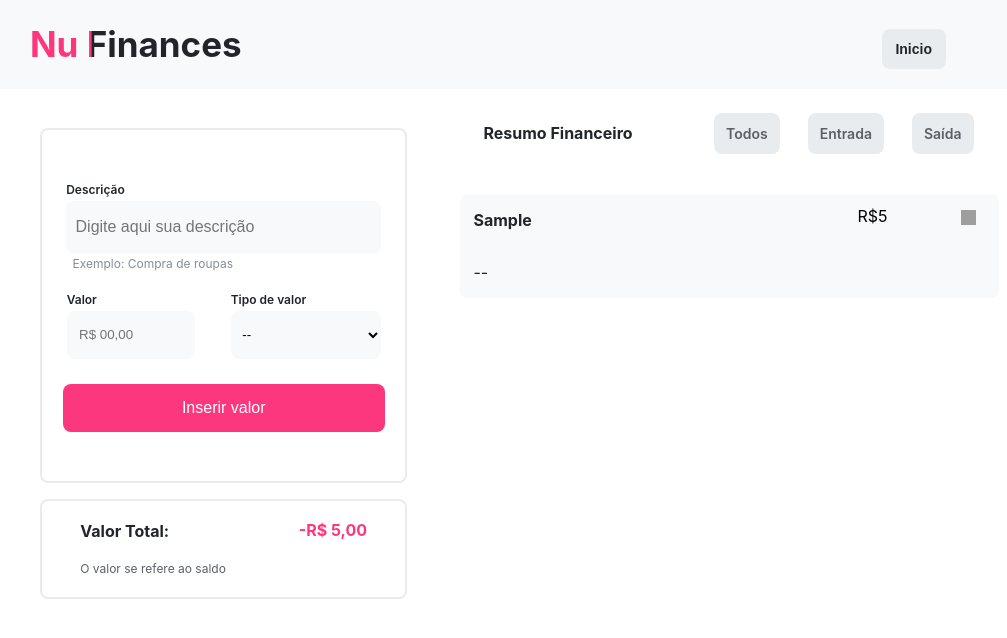
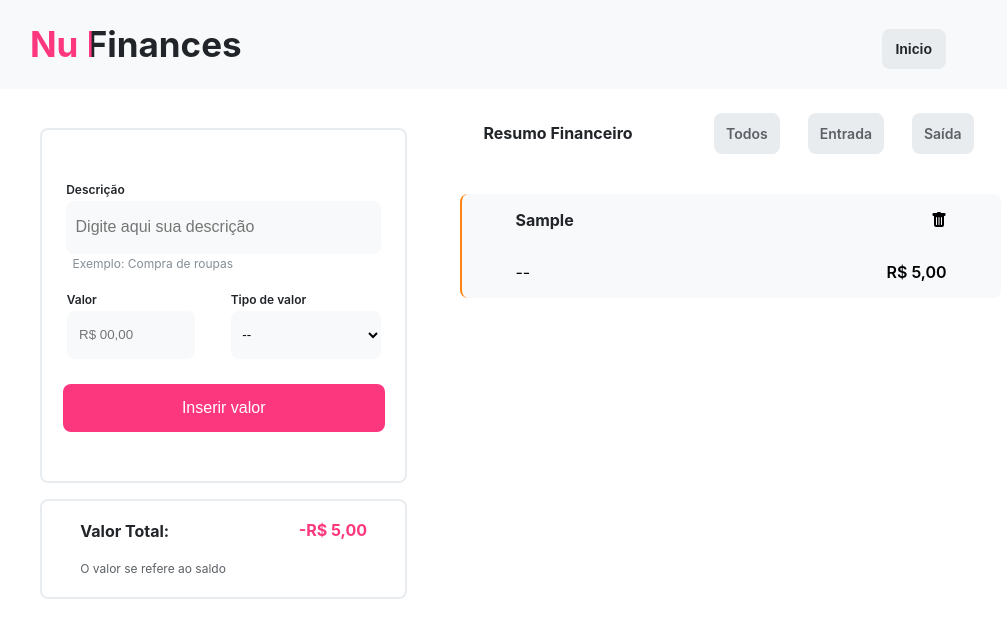
Before and after one commit to Pedro26fer/Nu-Finance, a React (Create React App) app in the folder entrega-nu-kenzie/: page / in a window 1280 px wide. Both pictures are taken after typing "Sample", "5" into the empty fields and a click on the button "Inserir valor". Shown: the top 638 px of the page, without its empty margins (133-1140 px from the left). Built offline with nearby package versions, Linux system fonts and the light colour scheme; grey boxes are pictures that could not be loaded.

Commit message:
fix: colocando styled components no Card

```diff
--- a/entrega-nu-kenzie/package.json
+++ b/entrega-nu-kenzie/package.json
@@ -9,6 +9,7 @@
     "components": "^0.1.0",
     "react": "^18.1.0",
     "react-dom": "^18.1.0",
+    "react-icons": "^4.8.0",
     "react-scripts": "5.0.1",
     "styled": "^1.0.0",
     "styled-components": "^5.3.8",
--- a/entrega-nu-kenzie/src/components/Card/Card.css
+++ b/entrega-nu-kenzie/src/components/Card/Card.css
@@ -1,62 +1,3 @@
-.card{
-    display: flex;
-    justify-content: space-between;
-    background-color: #F8F9FA;
-    width: 100%;
-    margin-bottom: 22px;
-    border: none;
-    border-radius: 8px;
-}
-
-.Entrada{
-    border-left: 2px solid #03B898
-    ;
-}
-
-.Saída{
-    border-left: 2px solid #E9ECEF
-    ;
-}
-
-.card-description{
-    margin-left: 14px;
-    display: flex;
-    flex-direction: column;
-    align-items: flex-start;
-    color: #212529;
-}
-
-.card-description h1{
-    font-size: 16px;
-    font-weight: 700;
-}
-
-.card-value{
-    display: flex;
-    gap: 63px;
-}
-
-.card-value span{
-    display: block;
-    margin-top: 12px;
-    margin-right: 10px;
-}
-
-.card-value img{
-    width: 15px;
-    height: 15px;
-    background-color:#E9ECEF;
-    margin-top: 16.5px;
-    margin-right: 23px;
-    cursor: pointer;
-}
-
-.card-value img:hover{
-    width: 16px;
-    height: 16px;
-}
-
-
 
 
 @media(max-width:450px){
--- a/entrega-nu-kenzie/src/components/Card/index.jsx
+++ b/entrega-nu-kenzie/src/components/Card/index.jsx
@@ -1,5 +1,11 @@
 import './Card.css'
+import { BsFillTrashFill } from "react-icons/bs"
+import { CardStyled } from './style'
+
+
 function Card({description,value,type,listTransactions,setListTransactions,transaction}){
+
+    const numberValue = parseFloat(value)
 
     function del(){
        const arr = listTransactions.filter((item)=> item !== transaction)
@@ -9,17 +15,17 @@ function Card({description,value,type,listTransactions,setListTransactions,trans
 
     return(
 
-        <div className={`card ${type}`}>
+        <CardStyled type={type}>
             <div className='card-description'>
                 <h1>{description}</h1>
-                <p>{type}</p>
+                <BsFillTrashFill onClick={() => del()}/>
             </div>
 
             <div className='card-value'>
-                <span>R${value}</span>
-                <img onClick={del} src="https://encrypted-tbn0.gstatic.com/images?q=tbn:ANd9GcQ4ieSgwXUfxCAl2vvrj65-v-qYNJ6i1BNO9g&usqp=CAU" alt="Excluir" />
+                <p>{type}</p>
+                <span>{numberValue.toLocaleString('pt-BR', {style: 'currency', currency: 'BRL'})}</span>
             </div>
-        </div>
+        </CardStyled>
 
 
     )
--- /dev/null
+++ b/entrega-nu-kenzie/src/components/Card/style.js
@@ -0,0 +1,34 @@
+import styled  from "styled-components";
+
+export const CardStyled = styled.div`
+
+    display: flex;
+    flex-direction: column;
+    justify-content: center;
+    align-items: center;
+    gap: 60%;
+    background-color: #F8F9FA;
+    margin-bottom: 15px;
+    width: 100%;
+    border: none;
+    border-radius: 8px;;
+    border-left: ${(props) => props.type === "Entrada"? "2px solid #03B898" : "2px solid #ff8310" } ;
+
+    div{
+        display: flex;
+        align-items: center;
+        justify-content: space-between;
+        width: 80%;
+
+        h1{
+            font-size: 16px;
+            font-weight: 700;
+            color: #212529;
+        }
+
+        span{
+            font-weight: 600;
+        }
+    }
+
+`
--- a/entrega-nu-kenzie/src/components/Form/index.jsx
+++ b/entrega-nu-kenzie/src/components/Form/index.jsx
@@ -21,7 +21,7 @@ function Form({listTransactions,setListTransactions}){
 
         setDescriptionIput('')
         setValueInput('')
-        setTypeSelected('--')
+
     }
 
     return(
--- /dev/null
+++ b/entrega-nu-kenzie/src/components/List/List.css
@@ -0,0 +1,86 @@
+.conteiner-list{
+    margin-left: 90px;
+}
+
+.conteiner-list ul{
+    list-style: none;
+}
+
+.menu-list{
+    display: flex;
+    flex-direction: row;
+    justify-content: center;
+}
+
+.menu-list ul{
+    display: flex;
+    list-style: none;
+    margin-left: 5%;
+}
+
+.menu-list ul li{
+    box-sizing: border-box;
+    margin: 8px 14px;
+    font-size: 14px;
+    color: #5B6166;
+    font-weight: 600;
+    background-color: #E9ECEF;
+    padding: 12px;
+    border-radius: 8px;
+    cursor: pointer;
+}
+
+.menu-list ul li:hover{
+    background-color:#FD377E ;
+    color: #fff;
+}
+
+.menu-list h2{
+    font-size: 16px;
+    font-weight: 700;
+    color: #212529;
+    margin-top: 34px;
+}
+
+.main-list{
+    display: flex;
+    flex-direction: column;
+    margin: 0 auto;
+    align-items: center;
+}
+
+.main-list ul{
+
+    width: 98%;
+    margin-right: 53px;
+}
+
+
+@media (max-width: 391px){
+    .menu-list{
+        flex-direction: column-reverse;
+        align-items: center;
+        justify-items: center;
+    }
+    .menu-list h2{
+      margin-left: 70px;
+      width: 100vw;
+      font-size: 30px;
+    }
+
+    .menu-list ul li{
+        box-sizing: border-box;
+        margin: 10px 50px;
+        font-size: 22px;
+        padding: 12px;
+
+    }
+
+    .menu-list ul{
+        margin: 20px auto;
+    }
+
+    .conteiner-list{
+        margin: 0 auto
+    }
+}
```
Also changed, not shown: entrega-nu-kenzie/src/components/List/index.jsx (added, +46 -0 lines), 1 other file (tests, documents, lock files or other folders).
